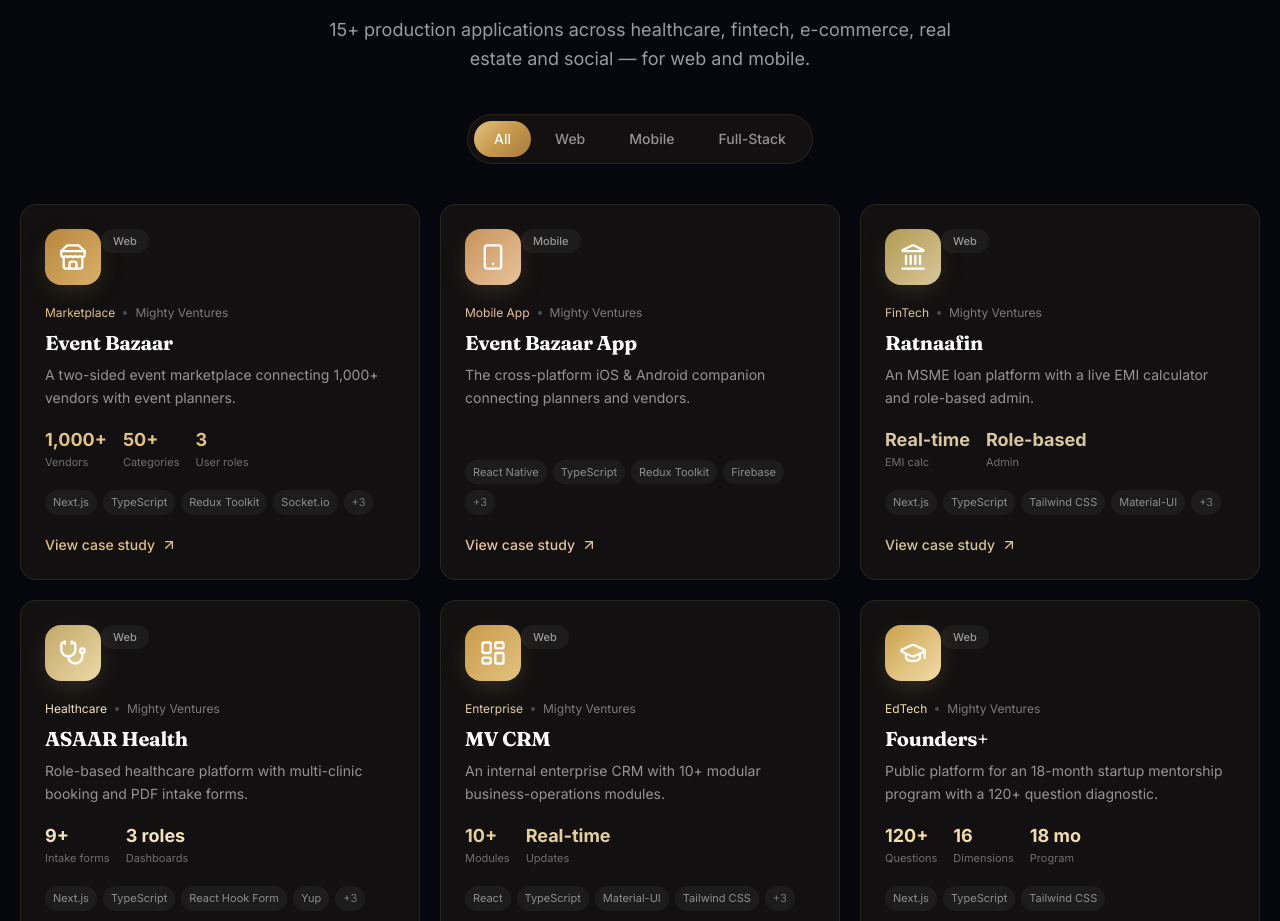
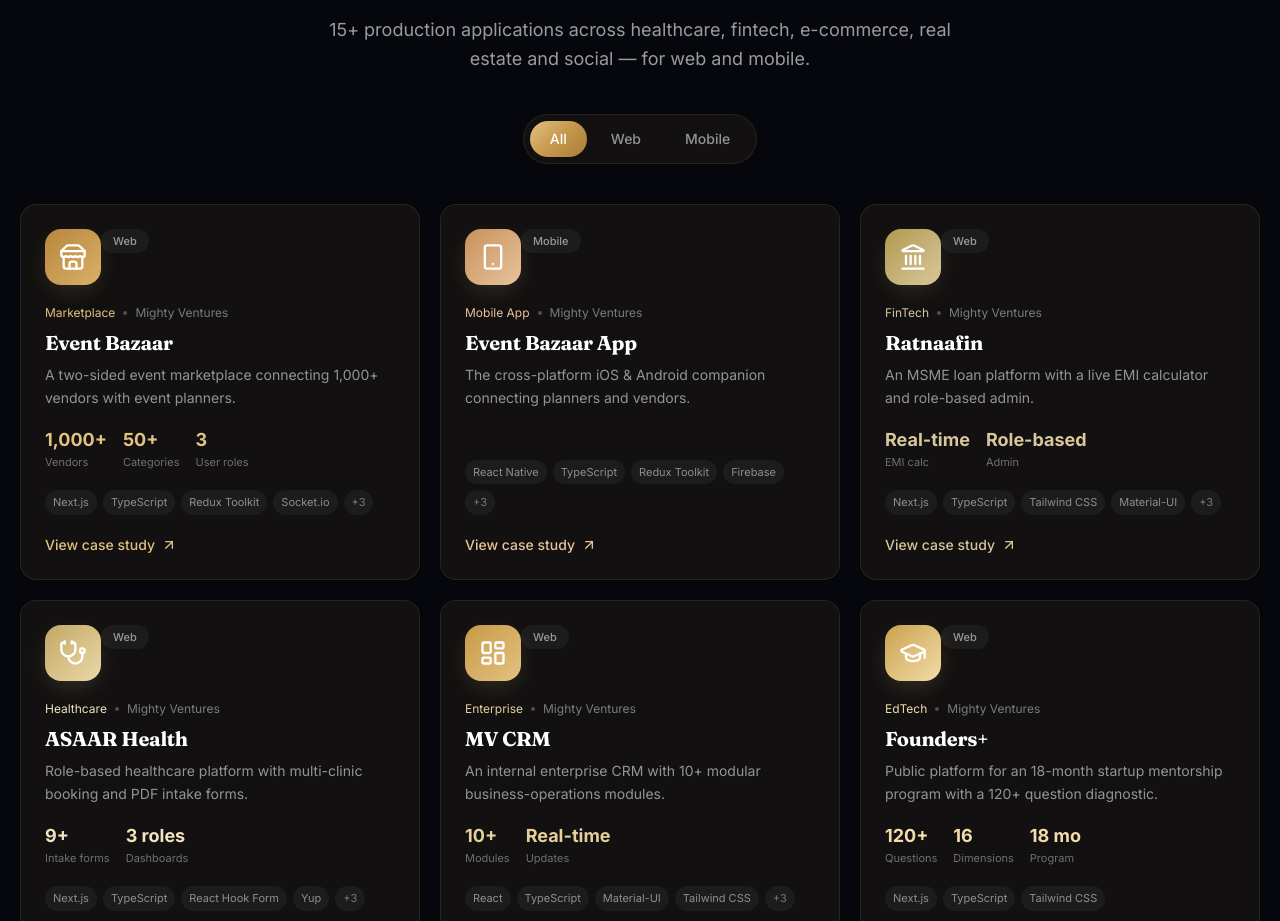
Before and after one commit to bhavin-02/bhavin-02.github.io, a React (Vite) app: page / in a window 1280 px wide. Shown: the part 4065-4986 px from the top of the page. Built offline with nearby package versions, Linux system fonts and the light colour scheme.

Commit message:
Minor Changes

```diff
--- a/src/components/Projects.tsx
+++ b/src/components/Projects.tsx
@@ -4,7 +4,7 @@ import { useMemo, useState } from "react";
 import { accentMap, projectsData, type Project } from "../data/projectsData";
 import { Reveal, SectionHeading, TiltCard } from "./common/primitives";
 
-const filters = ["All", "Web", "Mobile", "Full-Stack"] as const;
+const filters = ["All", "Web", "Mobile"] as const;
 type Filter = (typeof filters)[number];
 
 function matches(project: Project, filter: Filter): boolean {
@@ -15,7 +15,7 @@ function matches(project: Project, filter: Filter): boolean {
     return (
       project.platform === "Mobile" || project.platform === "Web & Mobile"
     );
-  return project.platform === "Full-Stack";
+  return false;
 }
 
 function ProjectCard({
```
